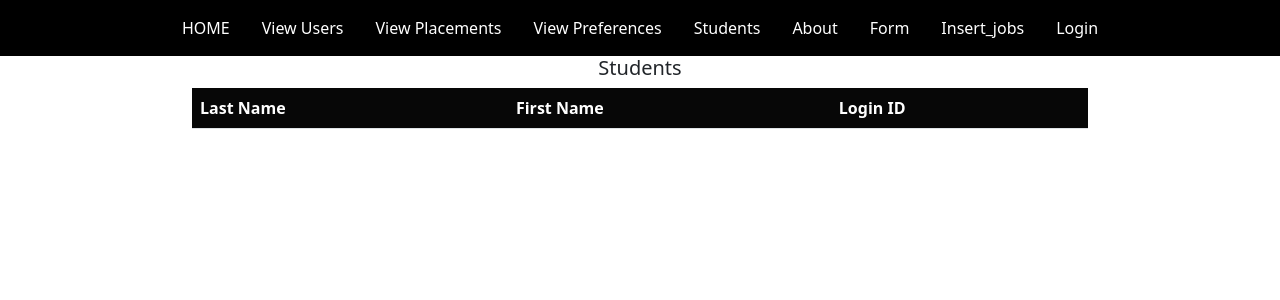
After one commit to eoghano4321/IndustryPlacementManagementSystem, a Flask app: page /Students_View in a window 1280 px wide. The commit adds this page. Shown: the top 300 px of the page. Run offline with Flask 2, Linux system fonts and the light colour scheme; lists and menus that the app fills with data are empty.

Commit message:
First Commit (Shit)

```diff
--- a/main.py
+++ b/main.py
@@ -7,7 +7,7 @@ from flask import Flask, render_template, request
 user = 'SYSTEM'
 password = 'root'
 port = 1521
-service_name = 'XE'
+service_name = 'XEPDB1'
 conn_string = "localhost:{port}/{service_name}".format(
     port=port, service_name=service_name)
 app = Flask(__name__)
@@ -110,6 +110,12 @@ def empty():
 @app.route('/insert_jobs_View')
 def jobs_view():
     return render_template('Insert_jobs.html')
+@app.route('/View_Preferences_View')
+def view_preferences():
+    return render_template('ViewPreferences.html')
+@app.route('/Students_View')
+def Students():
+    return render_template('Students.html')
 
 @app.route('/login_View')
 def login():
--- a/templates/Nav.html
+++ b/templates/Nav.html
@@ -33,6 +33,17 @@
         >
       </li>
       <li class="nav-item">
+        <a class="nav-link" href="View_Preferences_View" style="color: white"
+          >View Preferences</a
+        >
+      </li>
+
+      <li class="nav-item">
+        <a class="nav-link" href="Students_View" style="color: white"
+          >Students</a
+        >
+      </li>
+      <li class="nav-item">
         <a class="nav-link" href="about_View" style="color: white">About</a>
       </li>
       <li class="nav-item">
--- /dev/null
+++ b/templates/Students.html
@@ -0,0 +1,41 @@
+<!DOCTYPE html>
+<html>
+
+    <head>
+        <title>Flask Tutorial</title>
+        {% include 'nav.html' %}
+    </head>
+
+    <body>
+        <div style="display: flex;
+            justify-content: center;
+            align-items: center;
+            text-align: center;">
+            <h5>Students</h3>
+        </div>
+
+        <div id="table">
+            <table class="table" id="tbl">
+              <thead style="background-color: #070707; color: white">
+                <tr>
+                  <th scope="col">Last Name</th>
+                  <th scope="col">First Name</th>
+                  <th scope="col">Login ID</th>
+                </tr>
+              </thead>
+              <tbody id="myTable" style="background-color: rgb(235, 240, 245)">
+                <!-- first-row -->
+                {% for row in data %}
+                <tr>
+                  <td>{{ row["Last_name"] }}</td>
+                  <td>{{ row["First_name"] }}</td>
+                  <td>{{ row["Login_id"] }}</td>
+                </tr>
+                {% endfor %}
+              </tbody>
+            </table>
+          </div
+
+    </body>
+
+</html>
```
Also changed, not shown: templates/ViewPreferences.html (added, +20 -0 lines).
